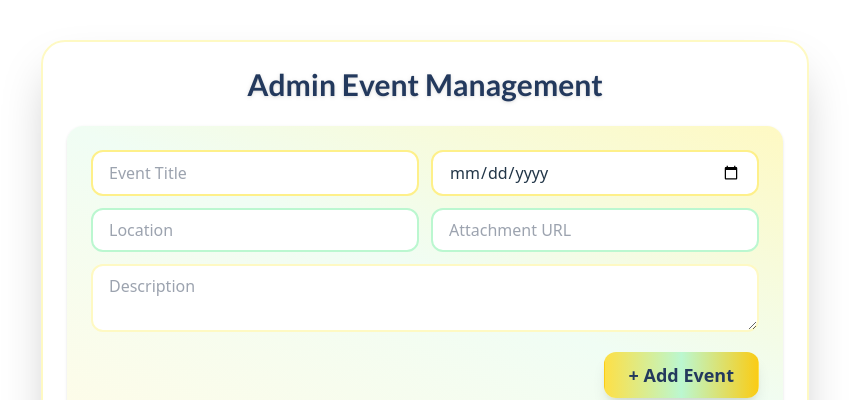
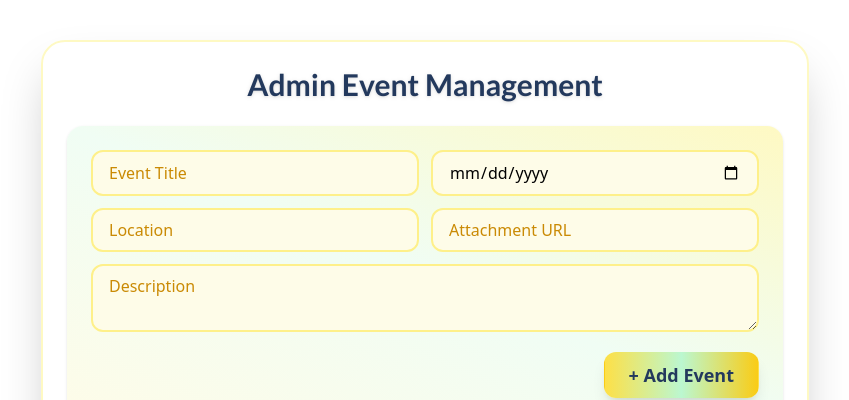
Before and after one commit to sumitradas102/hallhive, a React (Vite) app in the folder hallhive-client/: page /admin/events in a window 1280 px wide. Shown: the top 400 px of the page, without its empty margins (215-1064 px from the left). Built offline with nearby package versions, Linux system fonts and the light colour scheme; no server answers.

Commit message:
Update AdminEventPage.jsx

```diff
--- a/hallhive-client/src/pages/AdminEventPage.jsx
+++ b/hallhive-client/src/pages/AdminEventPage.jsx
@@ -59,7 +59,7 @@ export default function AdminEventPage() {
             type="text"
             name="title"
             placeholder="Event Title"
-            className="border-2 border-yellow-200 px-4 py-2 rounded-xl focus:ring-2 focus:ring-yellow-300 focus:outline-none flex-1"
+            className="bg-yellow-50 text-black placeholder-yellow-600 border-2 border-yellow-200 px-4 py-2 rounded-xl focus:ring-2 focus:ring-yellow-300 focus:outline-none flex-1"
             value={form.title}
             onChange={handleChange}
             required
@@ -67,7 +67,7 @@ export default function AdminEventPage() {
           <input
             type="date"
             name="date"
-            className="border-2 border-yellow-200 px-4 py-2 rounded-xl focus:ring-2 focus:ring-yellow-300 focus:outline-none flex-1"
+            className="bg-yellow-50 text-black placeholder-yellow-600 border-2 border-yellow-200 px-4 py-2 rounded-xl focus:ring-2 focus:ring-yellow-300 focus:outline-none flex-1"
             value={form.date}
             onChange={handleChange}
             required
@@ -78,7 +78,7 @@ export default function AdminEventPage() {
             type="text"
             name="location"
             placeholder="Location"
-            className="border-2 border-green-200 px-4 py-2 rounded-xl focus:ring-2 focus:ring-green-300 focus:outline-none flex-1"
+            className="bg-yellow-50 text-black placeholder-yellow-600 border-2 border-yellow-200 px-4 py-2 rounded-xl focus:ring-2 focus:ring-yellow-300 focus:outline-none flex-1"
             value={form.location}
             onChange={handleChange}
           />
@@ -86,7 +86,7 @@ export default function AdminEventPage() {
             type="text"
             name="attachment"
             placeholder="Attachment URL"
-            className="border-2 border-green-200 px-4 py-2 rounded-xl focus:ring-2 focus:ring-green-300 focus:outline-none flex-1"
+            className="bg-yellow-50 text-black placeholder-yellow-600 border-2 border-yellow-200 px-4 py-2 rounded-xl focus:ring-2 focus:ring-yellow-300 focus:outline-none flex-1"
             value={form.attachment}
             onChange={handleChange}
           />
@@ -94,7 +94,7 @@ export default function AdminEventPage() {
         <textarea
           name="description"
           placeholder="Description"
-          className="border-2 border-yellow-100 px-4 py-2 rounded-xl focus:ring-2 focus:ring-yellow-200 focus:outline-none min-h-[64px] resize-y"
+          className="bg-yellow-50 text-black placeholder-yellow-600 border-2 border-yellow-200 px-4 py-2 rounded-xl focus:ring-2 focus:ring-yellow-300 focus:outline-none min-h-[64px] resize-y"
           value={form.description}
           onChange={handleChange}
         />
```
